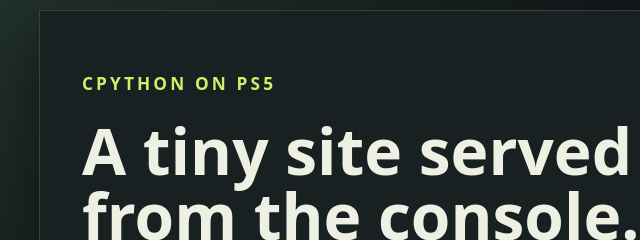
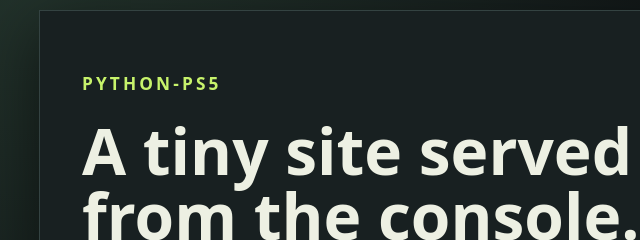
Before and after one commit to BlackBearRevived/ps5-python, a plain HTML site: page apps/static_site/assets/index.html in a window 1280 px wide. Shown: the part 166-406 px from the top of the page, 218-858 px from the left. Drawn offline with Linux system fonts and the light colour scheme; no server answers.

Commit message:
Polish static site branding

```diff
--- a/apps/static_site/assets/index.html
+++ b/apps/static_site/assets/index.html
@@ -8,7 +8,7 @@
 </head>
 <body>
   <main>
-    <p class="eyebrow">CPYTHON ON PS5</p>
+    <p class="eyebrow">PYTHON-PS5</p>
     <h1>A tiny site served from the console.</h1>
     <p>This bundle is a starting point for dashboards, documentation, and LAN utilities built with Python.</p>
     <div class="card"><strong>Server time</strong><span id="time">Loading…</span></div>
```
